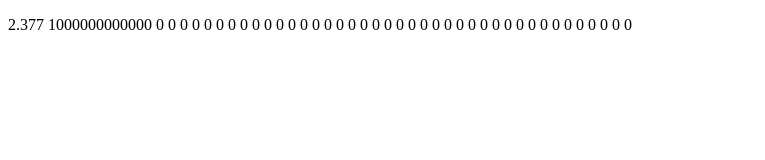
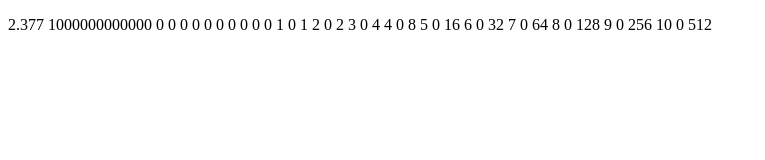
Before and after one commit to lonewolf00025/Freedom-will-reign-government-coin-miner-10-27-2023, a plain HTML site: page mian/main.html in a window 1280 px wide. Shown: the whole page, without its empty margins (0-765 px from the left). Drawn offline with Linux system fonts and the light colour scheme.

Commit message:
version 0.05

```diff
--- a/mian/main.html
+++ b/mian/main.html
@@ -18,36 +18,36 @@
                 <span id="SwissFrance">0</span>
                 <span id="JapnesseYEn">0</span>
                 <span id="BritishPoundSterling">0</span>
-                <span id="minerp1L">0</span>
+                <span id="minerp1L">1</span>
                 <span id="minerp1A">0</span>
-                <span id="minerp1C">0</span>
-                <span id="minerp2L">0</span>
+                <span id="minerp1C">1</span>
+                <span id="minerp2L">2</span>
                 <span id="minerp2A">0</span>
-                <span id="minerp2C">0</span>
-                <span id="minerp3L">0</span>
+                <span id="minerp2C">2</span>
+                <span id="minerp3L">3</span>
                 <span id="minerp3A">0</span>
-                <span id="minerp3C">0</span>
-                <span id="minerp4L">0</span>
+                <span id="minerp3C">4</span>
+                <span id="minerp4L">4</span>
                 <span id="minerp4A">0</span>
-                <span id="minerp4C">0</span>
-                <span id="minerp5L">0</span>
+                <span id="minerp4C">8</span>
+                <span id="minerp5L">5</span>
                 <span id="minerp5A">0</span>
-                <span id="minerp5C">0</span>
-                <span id="minerp6L">0</span>
+                <span id="minerp5C">16</span>
+                <span id="minerp6L">6</span>
                 <span id="minerp6A">0</span>
-                <span id="minerp6C">0</span>
-                <span id="minerp7L">0</span>
+                <span id="minerp6C">32</span>
+                <span id="minerp7L">7</span>
                 <span id="minerp7A">0</span>
-                <span id="minerp7C">0</span>
-                <span id="minerp8L">0</span>
+                <span id="minerp7C">64</span>
+                <span id="minerp8L">8</span>
                 <span id="minerp8A">0</span>
-                <span id="minerp8C">0</span>
-                <span id="minerp9L">0</span>
+                <span id="minerp8C">128</span>
+                <span id="minerp9L">9</span>
                 <span id="minerp9A">0</span>
-                <span id="minerp9C">0</span>
-                <span id="minerp10L">0</span>
+                <span id="minerp9C">256</span>
+                <span id="minerp10L">10</span>
                 <span id="minerp10A">0</span>
-                <span id="minerp10C">0</span>
+                <span id="minerp10C">512</span>
             </p>
         </div>
         <div class="mainbody" id="mainbody">
```
